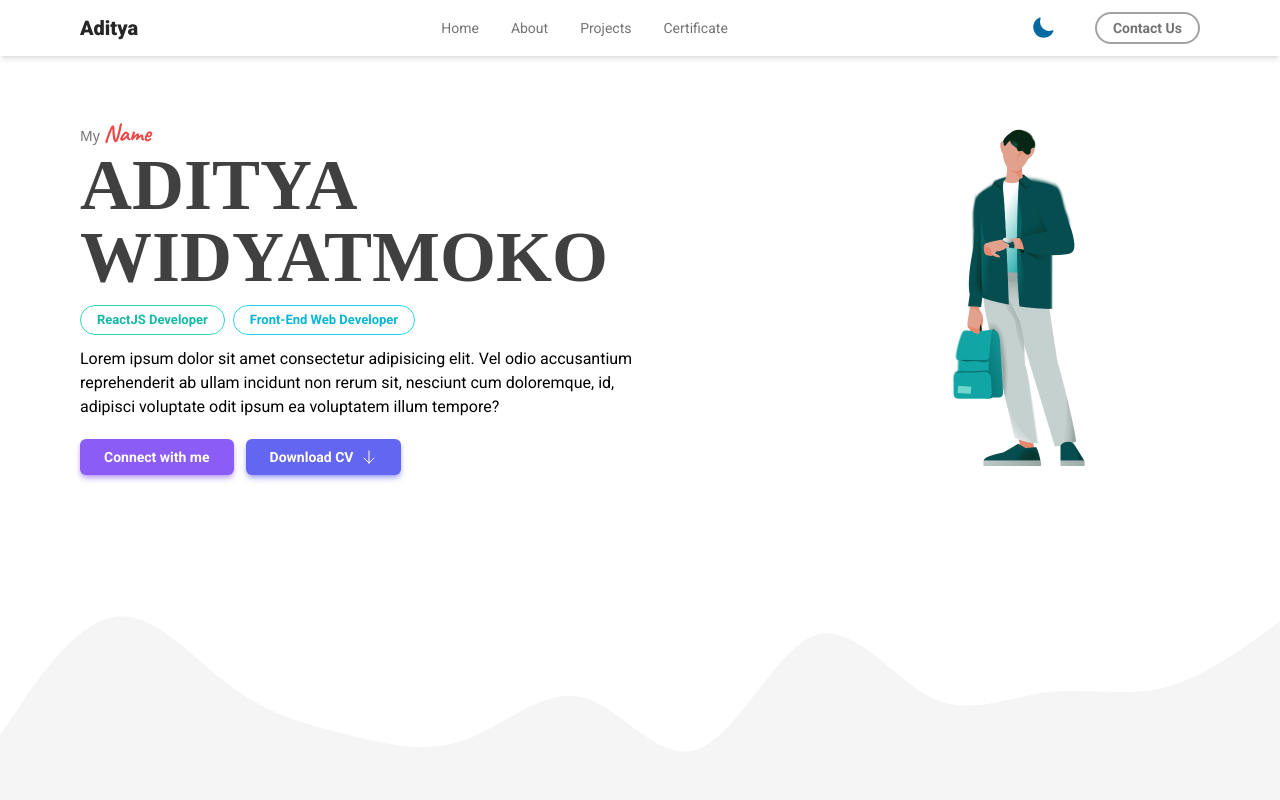
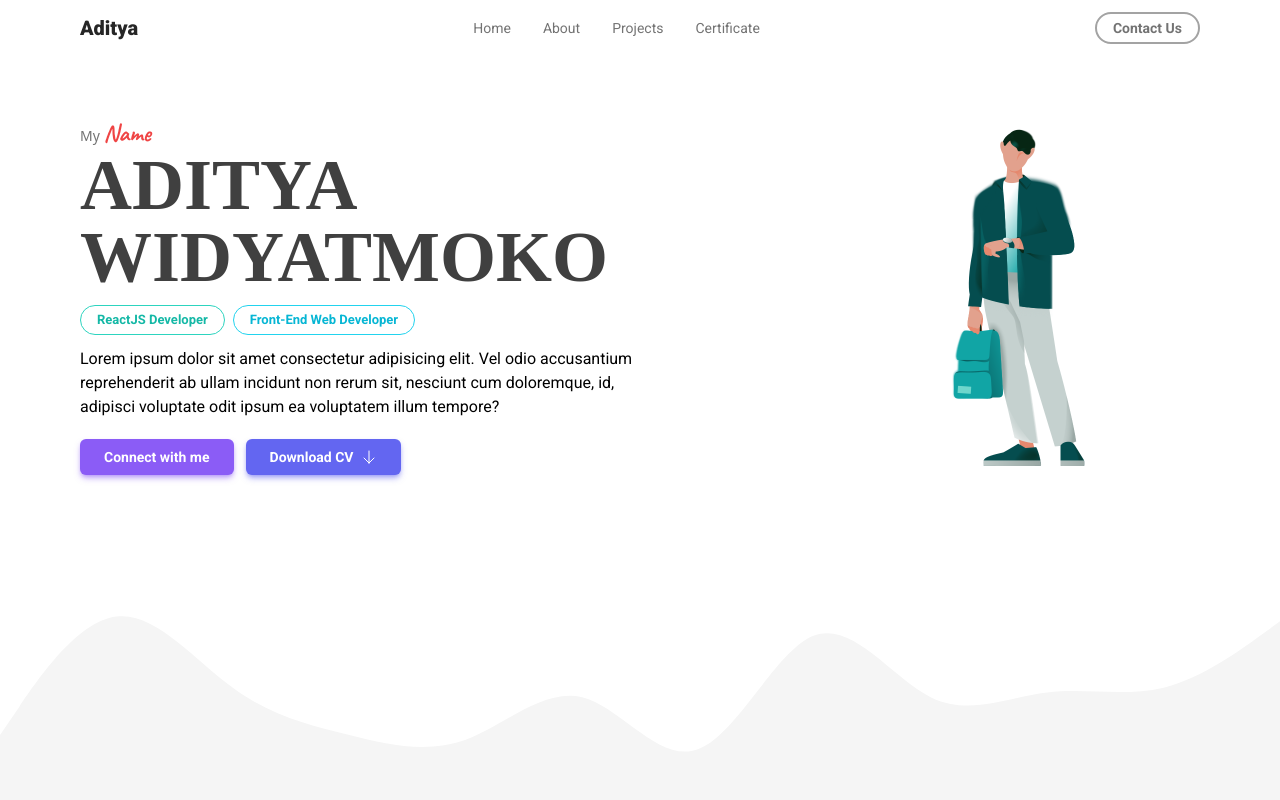
Before and after one commit to dityaww/portfolio-app, a React (Vite) app: page / in a window 1280 px wide. Shown: the top 800 px of the page. Built offline with nearby package versions, Linux system fonts and the light colour scheme; a web font is replaced by a local one.

Commit message:
mod: navbar

```diff
--- a/src/components/Navbar.jsx
+++ b/src/components/Navbar.jsx
@@ -6,7 +6,7 @@ function Navbar() {
   const { isDarkMode, setIsDarkMode } = useContext(DarkMode)
 
   return (
-    <div className={`${isDarkMode ? "bg-neutral-700" : "bg-white"} transition duration-700 lg:shadow-md`}>
+    <div className={`${isDarkMode ? "bg-neutral-700" : "bg-white"} transition duration-700`}>
         <div className={`container mx-auto py-3`}>
             <div className="flex justify-between items-center">
                 <div className="">
@@ -21,7 +21,7 @@ function Navbar() {
                     </ul>
                 </div>
                 <div className="flex items-center gap-10">
-                    <button onClick={() => setIsDarkMode(!isDarkMode)} id={isDarkMode ? 'dark' : 'light'} aria-label={isDarkMode ? 'darkmode' : 'lightmode'}>
+                    {/* <button onClick={() => setIsDarkMode(!isDarkMode)} id={isDarkMode ? 'dark' : 'light'} aria-label={isDarkMode ? 'darkmode' : 'lightmode'}>
                         {isDarkMode ? (
                             <svg xmlns="http://www.w3.org/2000/svg" viewBox="0 0 24 24" fill="#f59e0b" className="size-6">
                                 <path d="M12 2.25a.75.75 0 0 1 .75.75v2.25a.75.75 0 0 1-1.5 0V3a.75.75 0 0 1 .75-.75ZM7.5 12a4.5 4.5 0 1 1 9 0 4.5 4.5 0 0 1-9 0ZM18.894 6.166a.75.75 0 0 0-1.06-1.06l-1.591 1.59a.75.75 0 1 0 1.06 1.061l1.591-1.59ZM21.75 12a.75.75 0 0 1-.75.75h-2.25a.75.75 0 0 1 0-1.5H21a.75.75 0 0 1 .75.75ZM17.834 18.894a.75.75 0 0 0 1.06-1.06l-1.59-1.591a.75.75 0 1 0-1.061 1.06l1.59 1.591ZM12 18a.75.75 0 0 1 .75.75V21a.75.75 0 0 1-1.5 0v-2.25A.75.75 0 0 1 12 18ZM7.758 17.303a.75.75 0 0 0-1.061-1.06l-1.591 1.59a.75.75 0 0 0 1.06 1.061l1.591-1.59ZM6 12a.75.75 0 0 1-.75.75H3a.75.75 0 0 1 0-1.5h2.25A.75.75 0 0 1 6 12ZM6.697 7.757a.75.75 0 0 0 1.06-1.06l-1.59-1.591a.75.75 0 0 0-1.061 1.06l1.59 1.591Z" />
@@ -31,7 +31,7 @@ function Navbar() {
                                 <path fillRule="evenodd" d="M9.528 1.718a.75.75 0 0 1 .162.819A8.97 8.97 0 0 0 9 6a9 9 0 0 0 9 9 8.97 8.97 0 0 0 3.463-.69.75.75 0 0 1 .981.98 10.503 10.503 0 0 1-9.694 6.46c-5.799 0-10.5-4.7-10.5-10.5 0-4.368 2.667-8.112 6.46-9.694a.75.75 0 0 1 .818.162Z" clipRule="evenodd" />
                             </svg>
                         )}
-                    </button>
+                    </button> */}
 
                     <button
                         className={`border-2 py-1 px-4 text-sm rounded-full font-semibold
```
